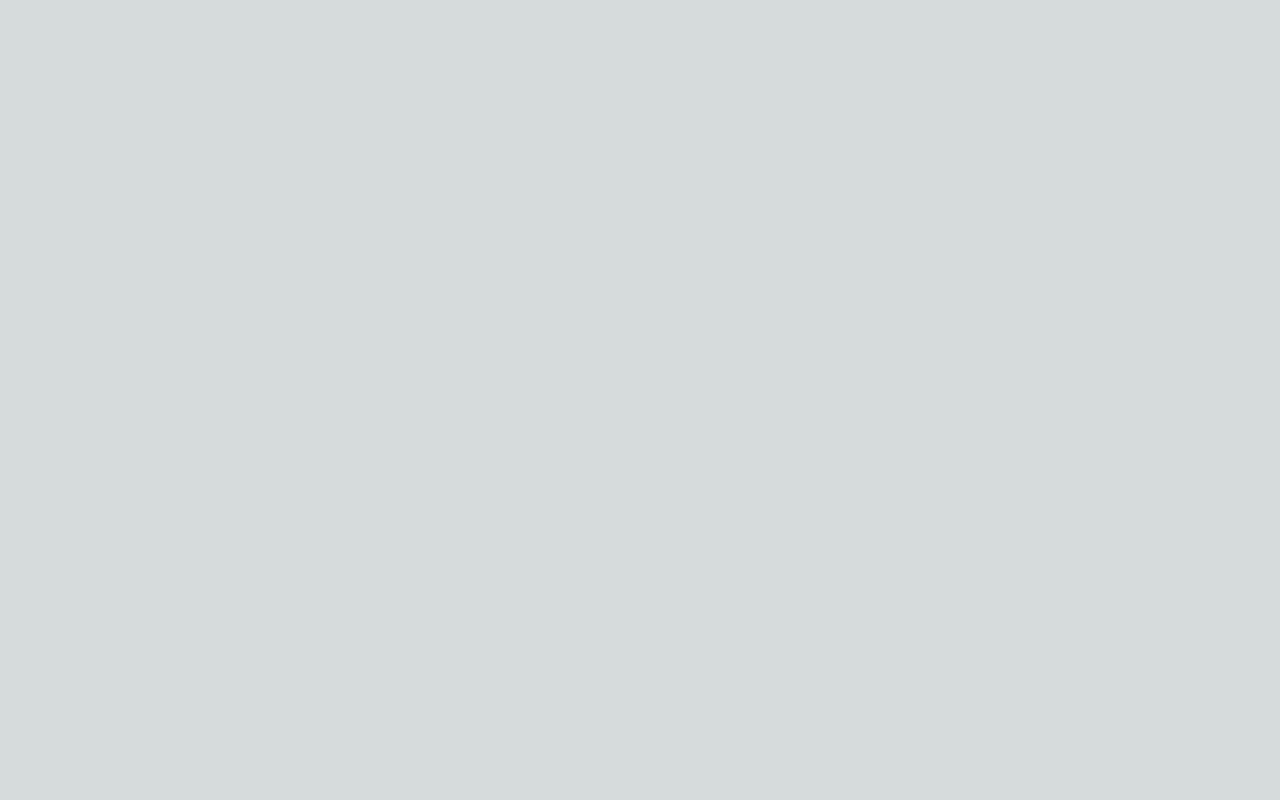
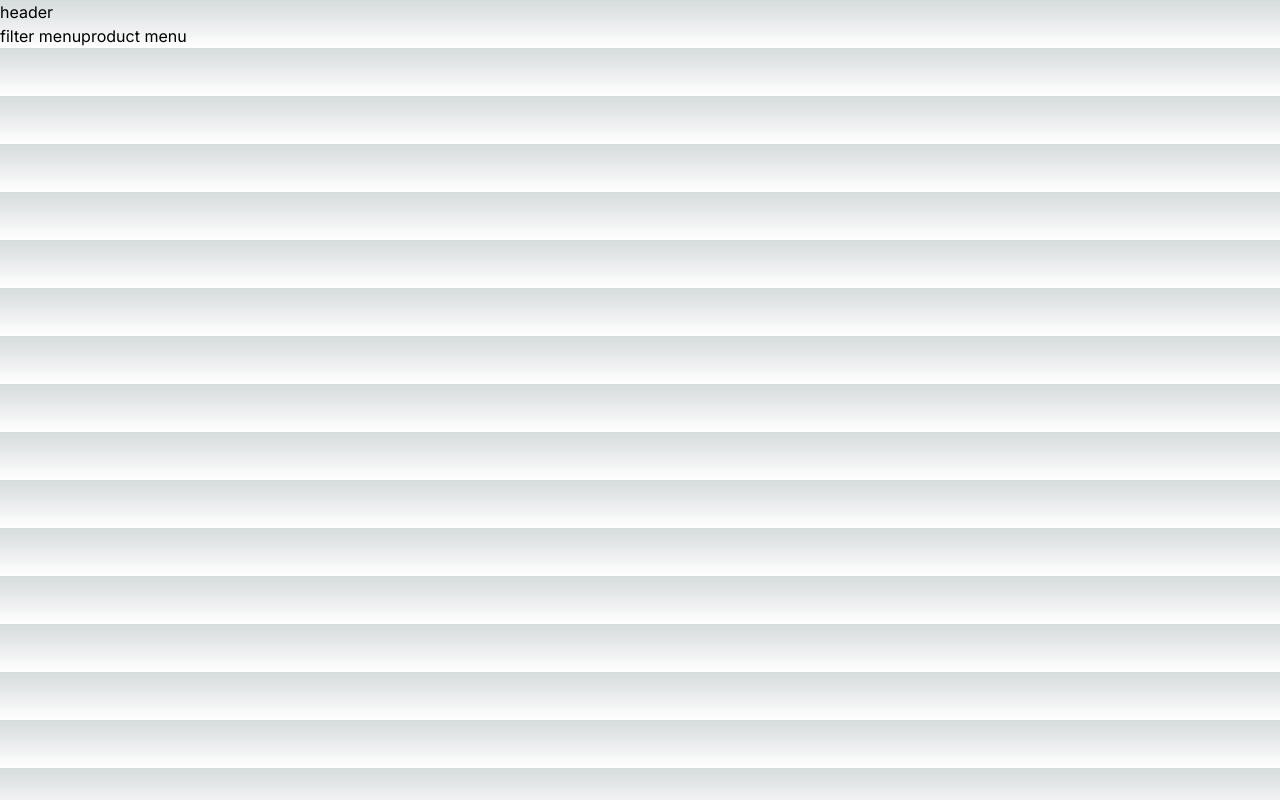
Before and after one commit to jlucas86/e-commerceNextJS, a Next.js app in the folder e-commerce-nextjs/: page /search in a window 1280 px wide. Built offline with nearby package versions, Linux system fonts and the light colour scheme.

Commit message:
made basic layout for search

```diff
--- a/e-commerce-nextjs/src/app/search/page.tsx
+++ b/e-commerce-nextjs/src/app/search/page.tsx
@@ -1,8 +1,12 @@
 export default function search() {
 
     return (
-        <div>
-
+        <div className=" w-screen">
+            <div>header</div>
+            <div className=" flex">
+                <div> filter menu</div>
+                <div className=""> product menu </div>
+            </div>
         </div>
     );
 
```
